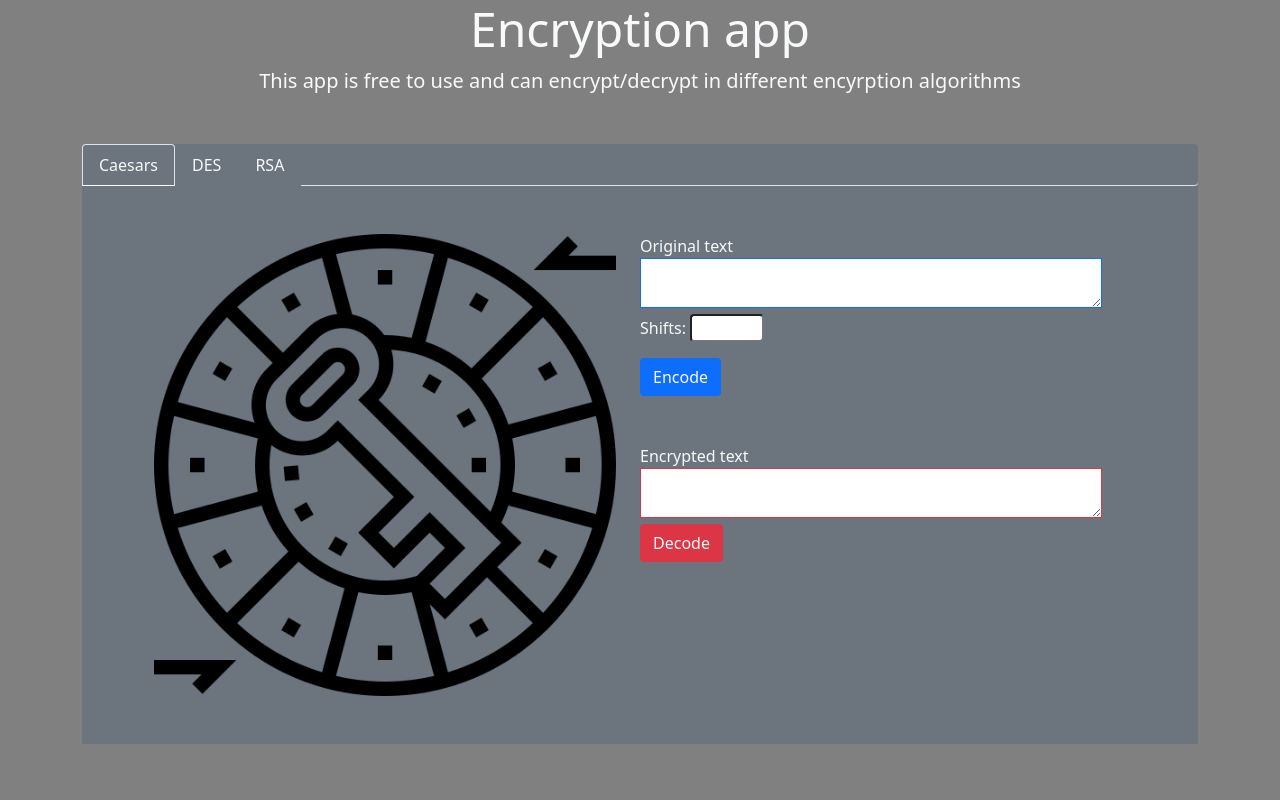
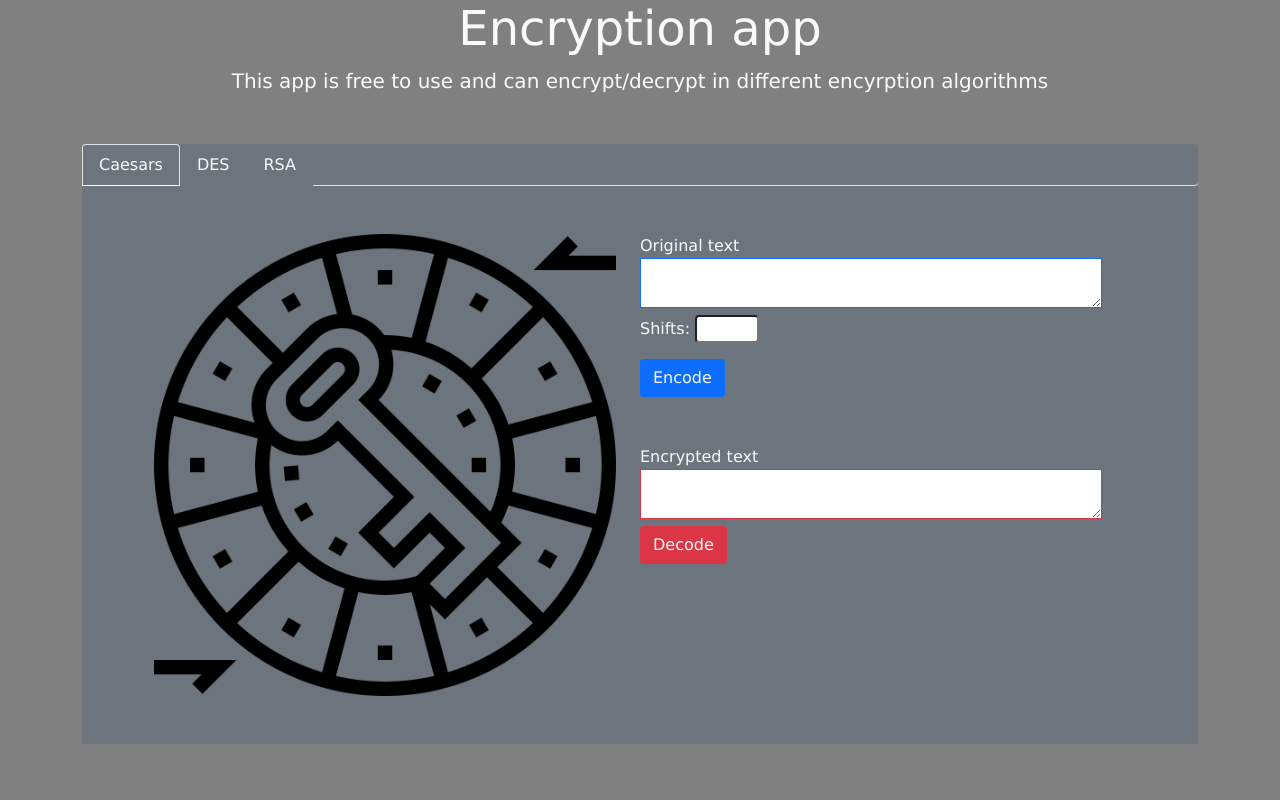
Before and after one commit to mJeylanii/EncryptoJS, a plain HTML site: page index.html in a window 1280 px wide. Shown: the top 800 px of the page. Drawn offline with nearby package versions, Linux system fonts and the light colour scheme.

Commit message:
Update main.css

```diff
--- a/styles/main.css
+++ b/styles/main.css
@@ -5,6 +5,9 @@
 }
 body {
   background-color: gray !important;
+  font-weight: 500!important;
+  font-family: Verdana, Geneva, Tahoma, sans-serif!important;
+
 }
 
 .casesars {
```
